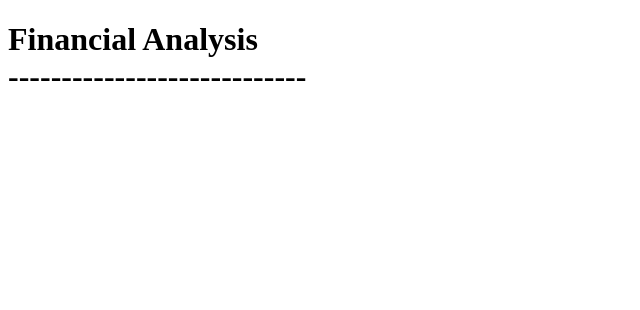
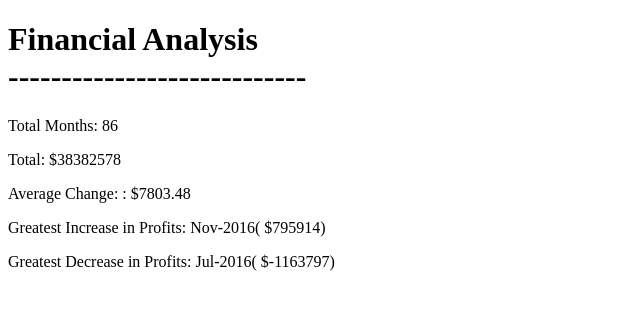
Before and after one commit to SabrinaHuajy/SabrinaHuajy-Console-Finances, a plain HTML site: page index.html in a window 1280 px wide. Shown: the whole page, without its empty margins (0-640 px from the left). Drawn offline with Linux system fonts and the light colour scheme.

Commit message:
updated browser view and readme file

```diff
--- a/assets/index.js
+++ b/assets/index.js
@@ -87,7 +87,15 @@ var finances = [
 ['Feb-2017', 671099]
 ];
 
-console.log(`there are ${finances.length} months in the finances array`);
+var monthparagraph = document.querySelector("#month");
+var nettotalparagraph = document.querySelector("#nettotal");
+var avgchangeparagraph = document.querySelector("#avgchange");
+var increaseparagraph = document.querySelector("#increase");
+var decreaseparagraph = document.querySelector("#decrease");
+
+
+
+console.log(`There are ${finances.length} months in the finances array.`);
 var least = ['', 9999999999999];
 var greatest = ['', 0];
 
@@ -135,3 +143,21 @@ console.log(
 
 console.log('The greatest Increase in Profits is', greatest[0], '($', greatest[1], ')');
 console.log('The greatest Decrease in Profits is', least[0], '($', least[1], ')');
+
+var analysis;
+
+// analysis = 'Financial Analysis ' + '\n' +
+// '----------------' + '\n' +
+// 'Total Months: ' + finances.length + '\n' +
+// 'Total: $' + netTotal + '\n' +
+// 'Average Change: ' + average + '\n' +
+// 'Greatest Increase: ' + greatest[0] + ': $' + greatest[1] + '\n' +
+// 'Greatest Decrease: ' + least[0] + ': $' + least[1];
+
+// console.log(analysis)
+
+monthparagraph.innerHTML = 'Total Months: ' + finances.length + '\n'
+nettotalparagraph.innerHTML = 'Total: $' + netTotal + '\n'
+avgchangeparagraph.innerHTML = 'Average Change: ' + ': $' + average + '\n'
+increaseparagraph.innerHTML = 'Greatest Increase in Profits: ' + greatest[0] + '( $' + greatest[1] + ')' + '\n'
+decreaseparagraph.innerHTML = 'Greatest Decrease in Profits: ' + least[0] + '( $' + least[1] + ')'
--- a/index.html
+++ b/index.html
@@ -13,11 +13,13 @@
     <h1>Financial Analysis
       <br>
       ----------------------------
-      <br>
     </h1>
   </header>
-
-
+    <p id="month"></p>
+    <p id="nettotal"></p>
+    <p id="avgchange"></p>
+    <p id="increase"></p>
+    <p id="decrease"></p>
 
   <script src="assets\index.js"></script>
 </body>
```
Also changed, not shown: assets/images/browser.PNG (added), assets/images/console.PNG (added), 1 other file.
